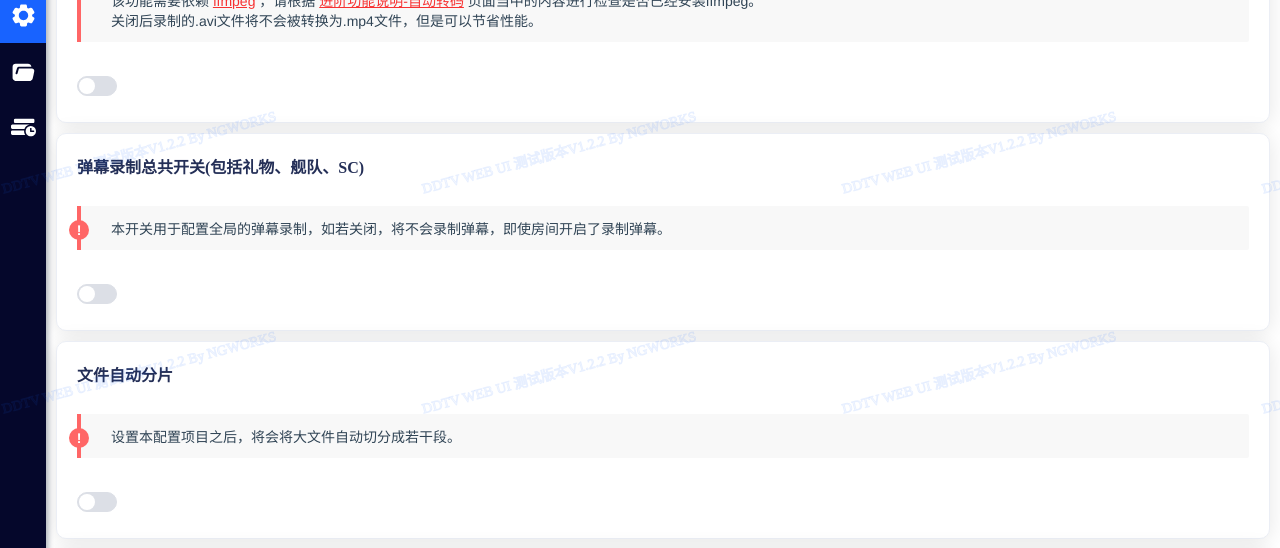
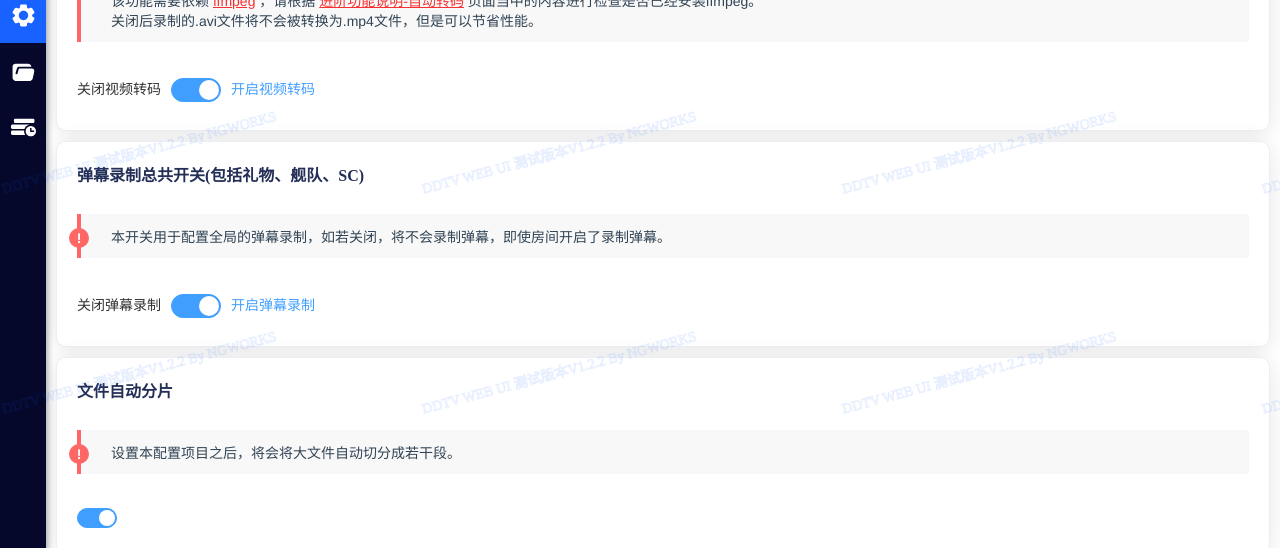
Before and after one commit to hegugu-ng/DDTV_WEBUI, a Vue app: page /#/setting in a window 1280 px wide. Shown: the part 190-738 px from the top of the page. Built offline with nearby package versions, Linux system fonts and the light colour scheme.

Commit message:
修改开关样式，新增绑定数据

```diff
--- a/src/App.vue
+++ b/src/App.vue
@@ -11,6 +11,9 @@
         <TitleBar/>
         <!--路由视图-->
         <div class="router scrollbar">
+          <template>
+            <el-backtop :right="100" :bottom="100" />
+          </template>
           <router-view />
         </div>
       </div>
--- a/src/views/Setting.vue
+++ b/src/views/Setting.vue
@@ -3,24 +3,26 @@
         <ng-infocard title="自动转码总开关" update="">
             <p class="info-text-box info-text-war">
                 本开关用于开启服务器的转码功能，开启后将会对录制的视频进行转码。
-                <br/>该功能需要依赖 <a class="keyword2" href="http://ffmpeg.org/">ffmpeg</a> ，请根据 <a href="https://ddtv.pro/AdvancedFeatures/%E8%87%AA%E5%8A%A8%E8%BD%AC%E7%A0%81.html" class="keyword2">进阶功能说明-自动转码</a> 页面当中的内容进行检查是否已经安装ffmpeg。
-                <br/>关闭后录制的.avi文件将不会被转换为.mp4文件，但是可以节省性能。
+                <br />该功能需要依赖 <a class="keyword2" href="http://ffmpeg.org/">ffmpeg</a> ，请根据 <a
+                    href="https://ddtv.pro/AdvancedFeatures/%E8%87%AA%E5%8A%A8%E8%BD%AC%E7%A0%81.html"
+                    class="keyword2">进阶功能说明-自动转码</a> 页面当中的内容进行检查是否已经安装ffmpeg。
+                <br />关闭后录制的.avi文件将不会被转换为.mp4文件，但是可以节省性能。
             </p>
-            <el-switch class="live-switch" :v-model="true" active-color="#46d485" inactive-color="#efe3e3"></el-switch>
+            <el-switch class="live-switch" size="large" active-text="开启视频转码" inactive-text="关闭视频转码" v-model="liverecode" active-color="#46d485" inactive-color="#efe3e3"></el-switch>
         </ng-infocard>
 
         <ng-infocard title="弹幕录制总共开关(包括礼物、舰队、SC)" update="" style="margin-top:10px">
             <p class="info-text-box info-text-war">
                 本开关用于配置全局的弹幕录制，如若关闭，将不会录制弹幕，即使房间开启了录制弹幕。
             </p>
-            <el-switch class="live-switch" :v-model="true" active-color="#46d485" inactive-color="#efe3e3"></el-switch>
+            <el-switch class="live-switch" size="large" active-text="开启弹幕录制" inactive-text="关闭弹幕录制" v-model="livedamaku" active-color="#46d485" inactive-color="#efe3e3"></el-switch>
         </ng-infocard>
 
         <ng-infocard title="文件自动分片" update="" style="margin-top:10px">
             <p class="info-text-box info-text-war">
                 设置本配置项目之后，将会将大文件自动切分成若干段。
             </p>
-            <el-switch class="live-switch" :v-model="true" active-color="#46d485" inactive-color="#efe3e3"></el-switch>
+            <el-switch class="live-switch" v-model="liverecelip" active-color="#46d485" inactive-color="#efe3e3"></el-switch>
         </ng-infocard>
 
         <ng-infocard title="B站登录设置" update="" style="margin-top:10px">
@@ -40,6 +42,14 @@ export default {
     components: {
         "ng-infocard": InfoCard,
     },
+    data() {
+        return {
+            liverecode:true,
+            livedamaku:true,
+            liverecelip:true
+        }
+    }
+
 }
 </script>
 
@@ -50,6 +60,7 @@ export default {
     font-weight: 400;
     text-decoration: underline;
 }
+
 .setting {
     padding: 10px;
 }
@@ -63,6 +74,7 @@ export default {
 .info-text-war {
     border-left-color: #f66;
 }
+
 .info-text-box {
     background-color: #f3ffe8;
     padding: 12px 24px 12px 30px;
@@ -80,6 +92,7 @@ export default {
     -moz-osx-font-smoothing: grayscale;
     color: #304455;
 }
+
 .info-text-box:before {
     content: "!";
     background-color: #f66;
```
